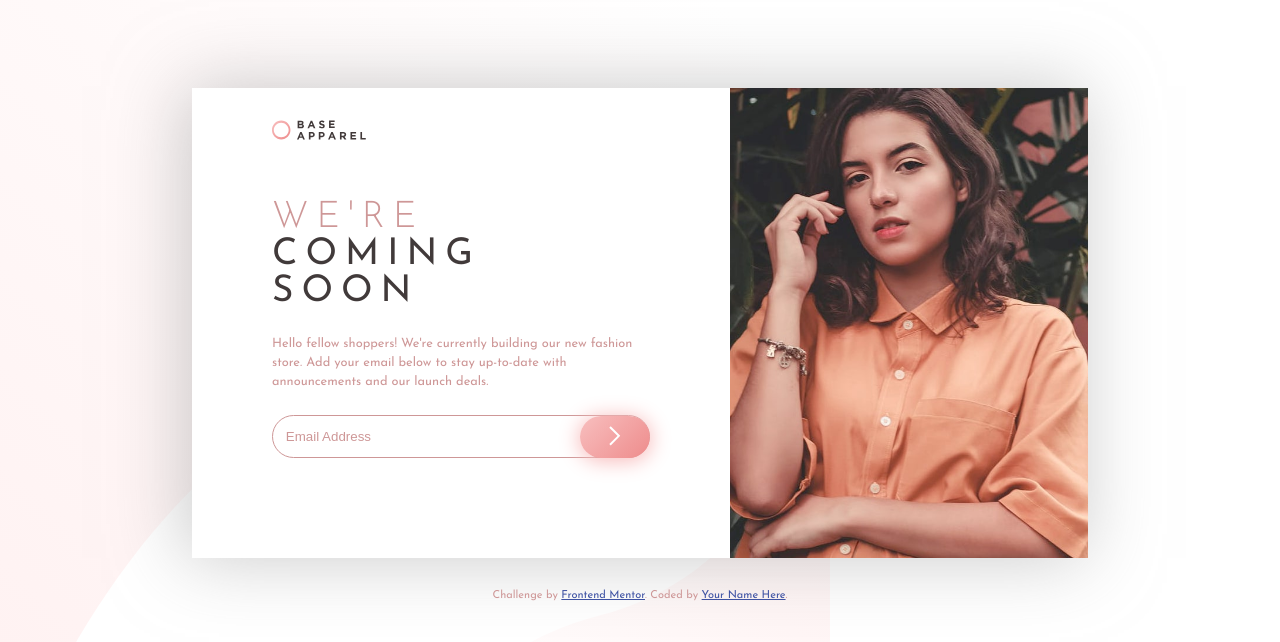
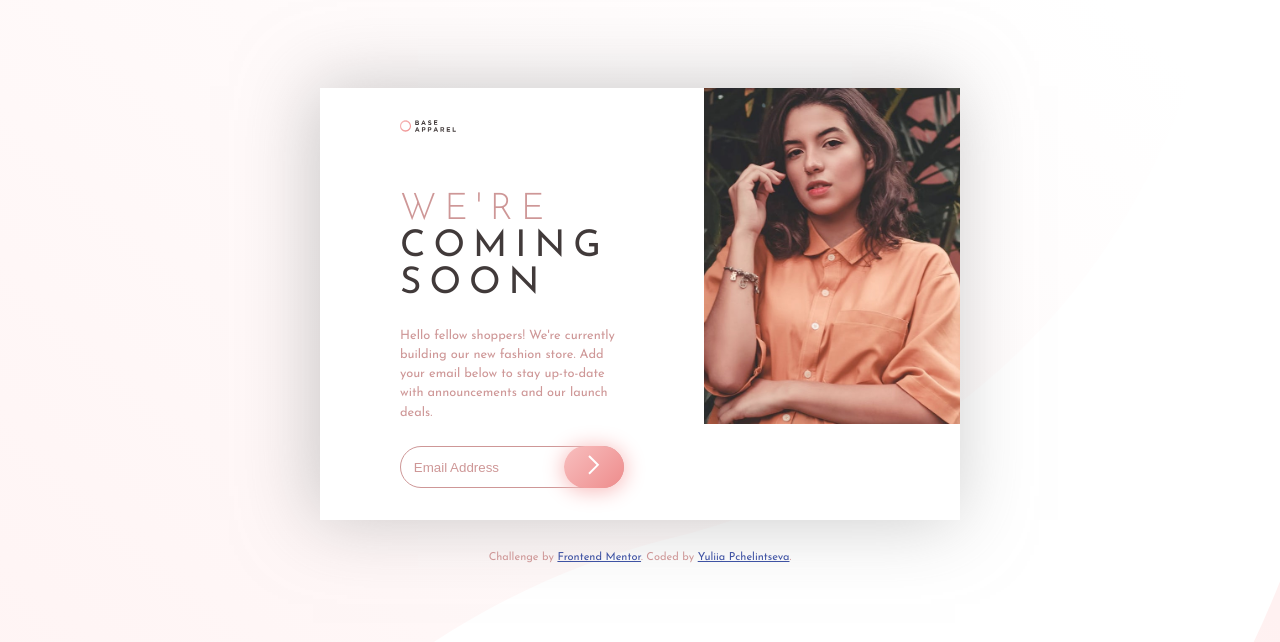
Before and after one commit to yuliia-p/coming-soon-page, a website: page index.html in a window 1280 px wide. Drawn offline with Linux system fonts and the light colour scheme.

Commit message:
fixed css

```diff
--- a/css/styles.css
+++ b/css/styles.css
@@ -11,9 +11,6 @@ body {
   font-family: "Big Shoulders Display", cursive;
   font-family: "Josefin Sans", sans-serif;
   height: max-content;
-
-  /* height: 100vh;
-  min-height: 100vh; */
 }
 
 .container {
@@ -66,15 +63,19 @@ input {
   color: rgb(206, 151, 151);
 }
 
+.input-grp {
+  position: relative;
+}
+
 button {
   border: none;
   background: linear-gradient(135deg, hsl(0deg, 80%, 86%), hsl(0deg, 74%, 74%));
   background-repeat: no-repeat;
   background-position-x: center;
   background-position-y: center;
-  position: relative;
-  top: -50px;
-  left: 140px;
+  position: absolute;
+  top: 0;
+  right: 0;
   padding: 0.85rem 1.8rem;
   border-radius: 25px;
   box-shadow: 0 2px 20px 2px hsl(0deg, 80%, 86%);
@@ -114,8 +115,7 @@ p.text {
 @media screen and (min-width: 756px) {
   body {
     background-image: url("../images/bg-pattern-desktop.svg");
-    background-repeat: no-repeat;
-    background-size: auto;
+    background-size: cover;
   }
 
   .row {
@@ -139,20 +139,6 @@ p.text {
   .hero-desktop {
     display: block;
   }
-
-  /* .img-container {
-    height: 100vh;
-    width: 100%;
-  } */
-
-  /* .text-content {
-    padding: rem;
-  } */
-
-  /* img {
-    width: 100%;
-    height: auto;
-  } */
 
   div.logo img {
     width: 25%;
@@ -187,8 +173,13 @@ p.text {
   }
 
   button {
-    top: -42px;
-    left: 308px;
-    padding: 0.6rem 1.8rem;
+    padding: 0.6rem 1.5rem;
   }
 }
+
+@media screen and (min-width: 1100px) {
+  .container {
+    margin: auto;
+    max-width: 50%;
+  }
+}
--- a/index.html
+++ b/index.html
@@ -40,13 +40,14 @@
         <p class="text">Hello fellow shoppers! We're currently building our new fashion store.
         Add your email below to stay up-to-date with announcements and our launch deals.</p>
         <form id="form" action="#">
+          <div class="input-grp">
             <p class="text-error"></p>
-          <label for="email"></label>
             <input id="email" type="email" placeholder="Email Address">
             <img src="./images/icon-error.svg" class="icon-error" alt="icon-error" />
             <button type="submit" id="submit">
               <img src="./images/icon-arrow.svg" alt="icon-arrow" />
             </button>
+          </div>
         </form>
       </div>
     </div>
@@ -54,7 +55,7 @@
   <footer>
     <p class="attribution">
       Challenge by <a href="https://www.frontendmentor.io?ref=challenge" target="_blank">Frontend Mentor</a>.
-      Coded by <a href="#">Your Name Here</a>.
+      Coded by <a href="https://github.com/yuliia-p">Yuliia Pchelintseva</a>.
     </p>
   </footer>
   <script src="./js/main.js"></script>
```
Also changed, not shown: images/favicon.png (added). Lines whose indentation alone changed are shown as unchanged.
